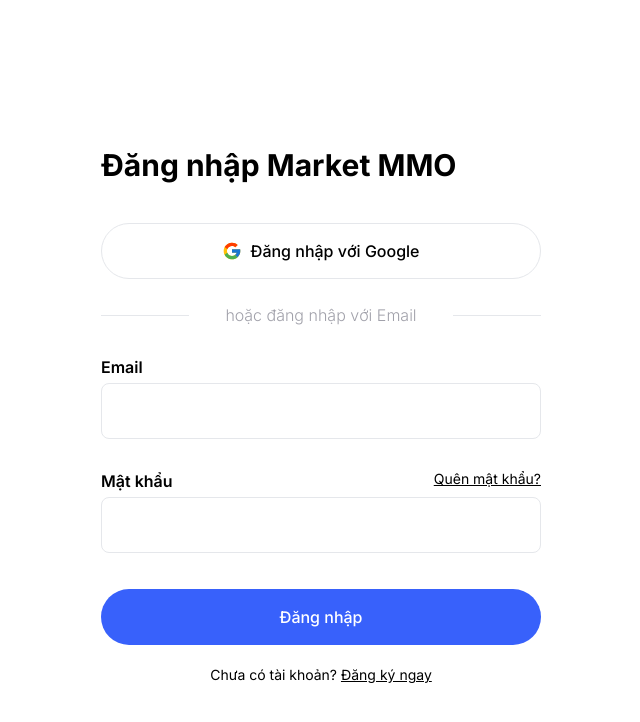
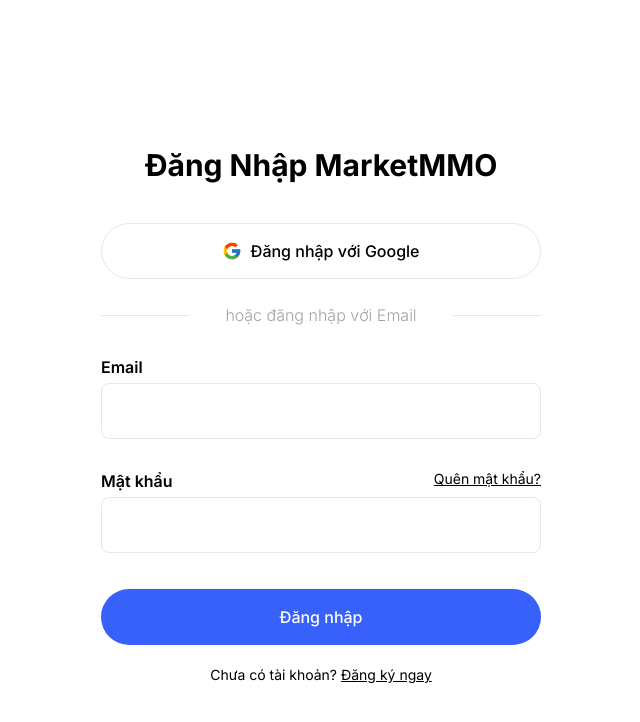
Before and after one commit to Leminhhieu06102311/seller.marketmmo, a Next.js app: page / in a window 1280 px wide. Shown: the top 722 px of the page, without its empty margins (319-959 px from the left). Built offline with nearby package versions, Linux system fonts and the light colour scheme.

Commit message:
update addproduct

```diff
--- a/app/page.tsx
+++ b/app/page.tsx
@@ -121,8 +121,8 @@
         <section className="flex flex-col flex-1 justify-center w-full  ">
             <div className=" flex justify-center items-center grow m-0 p-0  pt-8 h-screen  ">
                 <div className="  w-full max-w-[440px] ">
-                    <h2 className="font-bold md:text-2xl mb-10 text-2xl lg:text-3xl">
-                        Đăng nhập Market MMO
+                    <h2 className="font-bold md:text-2xl text-center mb-10 text-2xl lg:text-3xl">
+                        Đăng Nhập MarketMMO
                     </h2>
                     <div className="flex m-0 w-full ">
                         <button className="inline-flex gap-2 items-center justify-center border rounded-full w-full pt-2 pb-2  md:text-base font-medium cursor-pointer text-sm h-14 ">
--- a/app/seller/product-manager/AddProduct.tsx
+++ b/app/seller/product-manager/AddProduct.tsx
@@ -34,7 +34,8 @@
         pictures: [''],
         price: 0,
         quantity: 0,
-        description: ''
+        description: '',
+        attach: '' || ['']
     })
     useEffect(() => {
         const fetchCategories = async () => {
@@ -75,7 +76,7 @@
             const task = await uploadBytes(storageRef, selectFile)
             const url = await getDownloadURL(task.ref)
             const pictures = [url]
-            const res = await addProduct(fields.name, fields.categories, fields.price, pictures, fields.quantity, fields.description, token)
+            const res = await addProduct(fields.name, fields.categories, fields.price, pictures, fields.quantity, fields.description,fields.attach, token)
             const newProduct = res?.data.data
             dispatch(hideModal(ENUM_NAME_MODAL.ADD_PRODUCT))
             setFields({
@@ -84,15 +85,14 @@
                 pictures: [''],
                 price: 0,
                 quantity: 0,
-                description: ''
+                description: '',
+                attach: ["tai khoan", 'mat khau']
             })
             setProducts((prev: any) => [...newProduct, ...prev])
             toast.success("Tạo sản phẩm thành công")
 
         } catch (error) {
             toast.error("Tạo sản phẩm thất bại vui lòng thử lại sau!")
-
-
         }
     }
     return (
--- a/interfaces/product.ts
+++ b/interfaces/product.ts
@@ -25,4 +25,5 @@
   pictures: string[],
   quantity: number,
   description: string,
+  attach: string | string[]
 }
--- a/services/product.ts
+++ b/services/product.ts
@@ -21,7 +21,7 @@
     return res
 }
 
-export async function addProduct(name: string, categories: string, price: number, pictures: string[], quantity: number, description: string, access_token: string) {
+export async function addProduct(name: string, categories: string, price: number, pictures: string[], quantity: number, description: string, attach: string | string[], access_token: string) {
     const payload = {
         data: [
             {
@@ -30,7 +30,8 @@
                 price,
                 pictures,
                 quantity,
-                description
+                description,
+                attach
             }
         ]
     }
```
